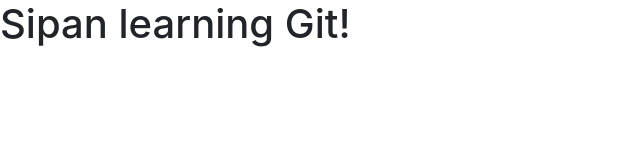
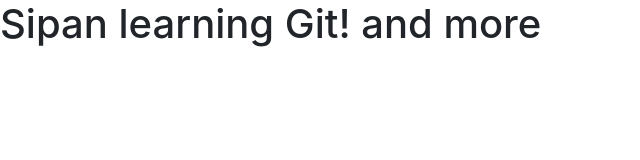
Before and after one commit to ShamelJij/sipanhtml, a plain HTML site: page index.html in a window 1280 px wide. Shown: the whole page, without its empty margins (0-640 px from the left). Drawn offline with nearby package versions, Linux system fonts and the light colour scheme.

Commit message:
new commit

```diff
--- a/index.html
+++ b/index.html
@@ -14,7 +14,7 @@
 </head>
 
 <body>
-    <h1>Sipan learning Git!</h1>
+    <h1>Sipan learning Git! and more</h1>
 
     <!-- Optional JavaScript; choose one of the two! -->
     <!-- Sipan -->
```
